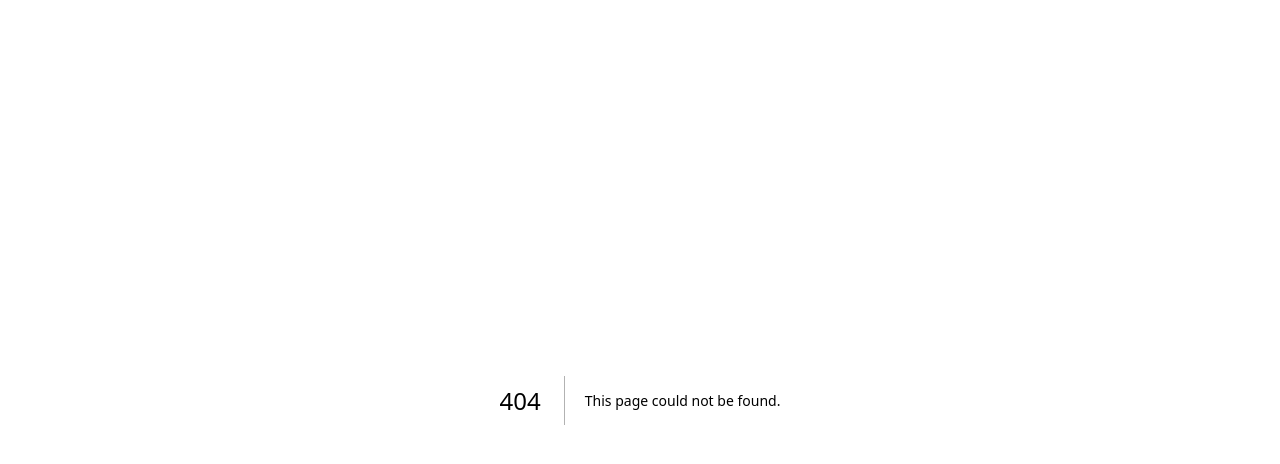
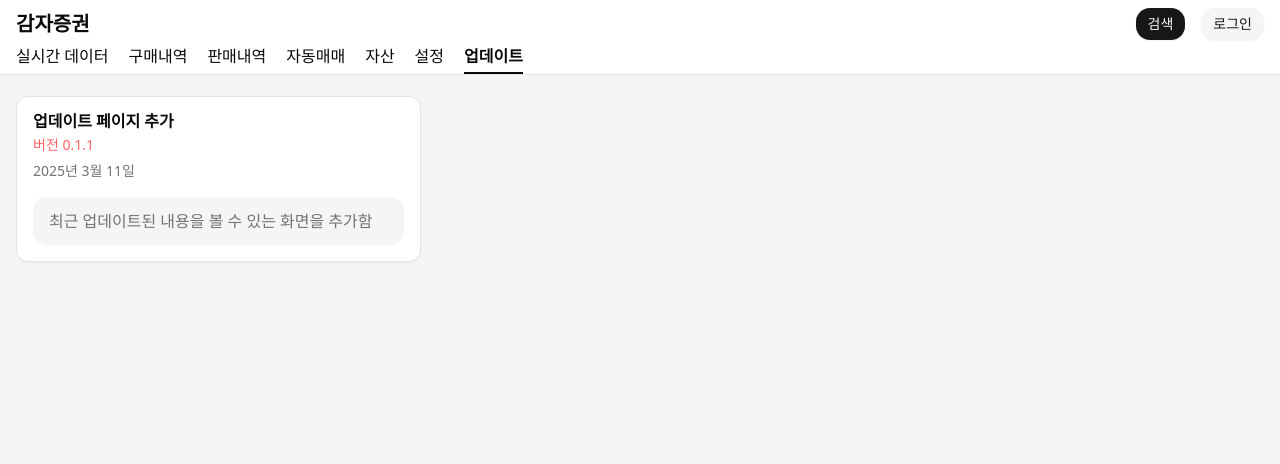
Before and after one commit to inpiniti/potatoinvest, a Next.js app: page /page/update in a window 1280 px wide. Before the commit this address had no page. Shown: the top 464 px of the page. Built offline with nearby package versions, Linux system fonts and the light colour scheme.

Commit message:
Add update page and link in navigation; bump version to 0.1.1

```diff
--- a/app/page/Nav.tsx
+++ b/app/page/Nav.tsx
@@ -29,6 +29,9 @@ const Nav = () => {
         <li className={getLinkClass('/setting')}>
           <Link href="/page/setting">설정</Link>
         </li>
+        <li className={getLinkClass('/update')}>
+          <Link href="/page/update">업데이트</Link>
+        </li>
       </ul>
     </nav>
   );
--- /dev/null
+++ b/app/page/update/page.tsx
@@ -0,0 +1,31 @@
+import {
+  Card,
+  CardContent,
+  CardDescription,
+  CardHeader,
+  CardTitle,
+} from '@/components/ui/card';
+
+const Update = () => {
+  return (
+    <div className="grid grid-cols-1 sm:grid-cols-2 lg:grid-cols-3 gap-4">
+      <Card>
+        <CardHeader>
+          <CardTitle>업데이트 페이지 추가</CardTitle>
+          <CardDescription className="text-red-400">버전 0.1.1</CardDescription>
+          <CardDescription>2025년 3월 11일</CardDescription>
+        </CardHeader>
+        <CardContent className="grid gap-4">
+          <div className="flex items-center space-x-4 rounded-md bg-neutral-100 p-4">
+            <div className="flex-1 space-y-1">
+              <ul className="font-medium leading-none text-muted-foreground">
+                <li>최근 업데이트된 내용을 볼 수 있는 화면을 추가함</li>
+              </ul>
+            </div>
+          </div>
+        </CardContent>
+      </Card>
+    </div>
+  );
+};
+export default Update;
--- a/package.json
+++ b/package.json
@@ -1,6 +1,6 @@
 {
   "name": "potatoinvest",
-  "version": "0.1.0",
+  "version": "0.1.1",
   "private": true,
   "scripts": {
     "dev": "next dev --turbopack",
```
